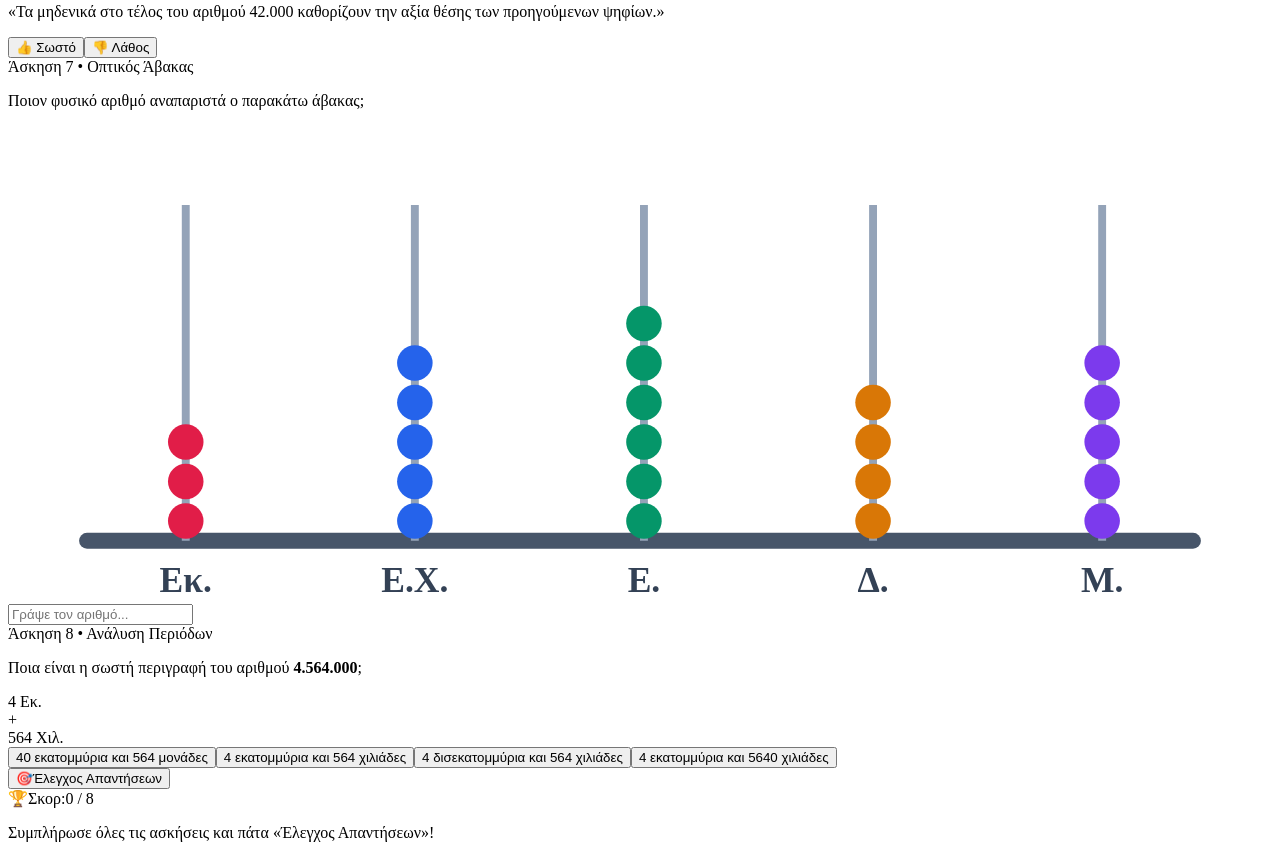
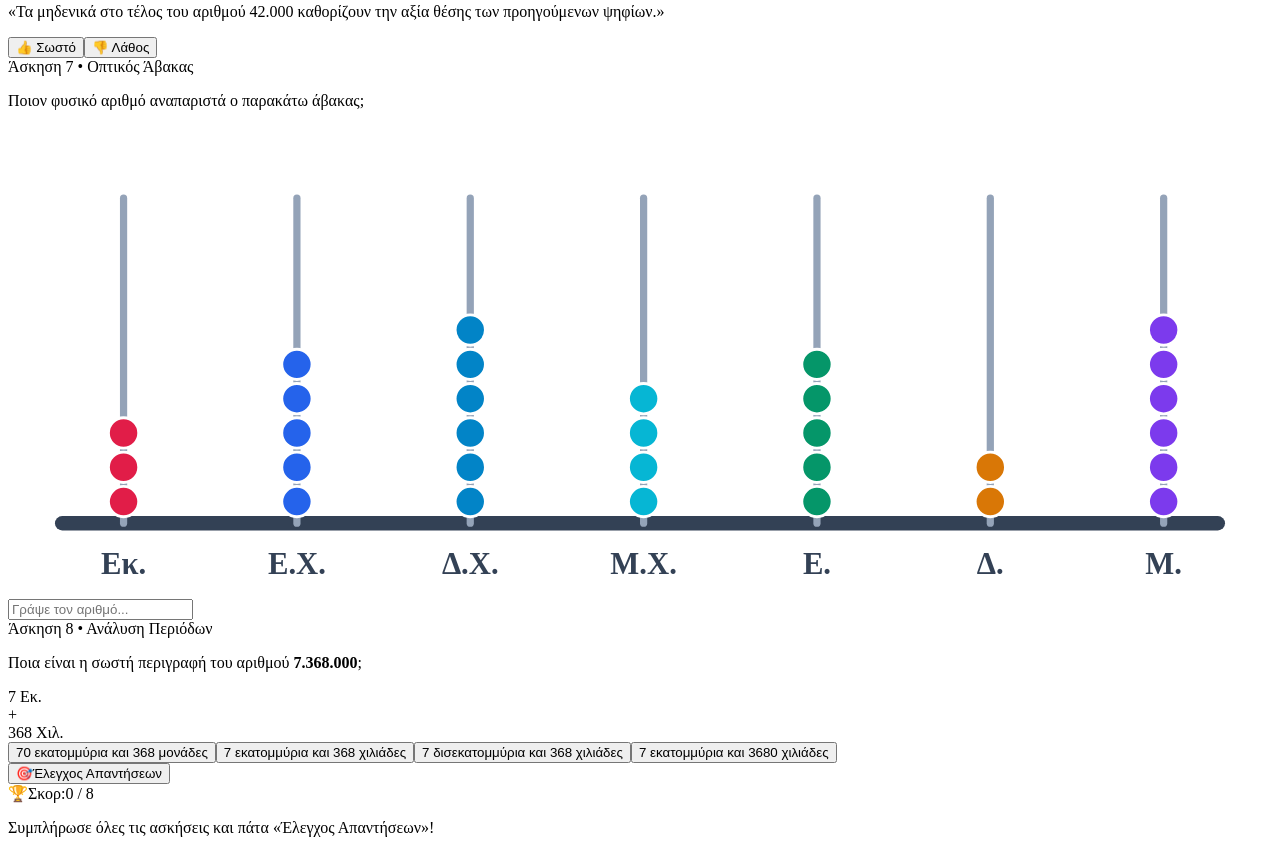
Before and after one commit to gkrimpas-lab/learn-maths-2026, a Next.js app: page /st-dimotikou/01-fysikoi-ask in a window 1280 px wide. Shown: the part 680-1538 px from the top of the page. Built offline with nearby package versions, Linux system fonts and the light colour scheme.

Commit message:
Enhance SVG Abacus with 7 Columns and Labels
Updated the SVG visual for the abacus to include a full 7-column representation with proper labeling and adjusted calculations for value representation.

```diff
--- a/pages/st-dimotikou/01-fysikoi-ask.js
+++ b/pages/st-dimotikou/01-fysikoi-ask.js
@@ -99,19 +99,25 @@ function generateQuestions() {
     ? `Τα μηδενικά στο τέλος του αριθμού ${formatNumber(q6NumberExample)} καθορίζουν την αξία θέσης των προηγούμενων ψηφίων.`
     : `Τα μηδενικά στην αρχή ενός φυσικού αριθμού (π.χ. 00${formatNumber(q6NumberExample)}) αλλάζουν και μεγαλώνουν την αξία του.`;
 
-  // Q7: SVG Visual - Ανάγνωση Άβακα / Θέσεων
-  const q7M = getRandomInt(1, 4);
-  const q7X = getRandomInt(1, 5);
-  const q7E = getRandomInt(1, 6);
-  const q7D = getRandomInt(1, 7);
-  const q7Units = getRandomInt(1, 8);
-  const q7Val = q7M * 1000000 + q7X * 100000 + q7E * 100 + q7D * 10 + q7Units;
+  // Q7: SVG Visual - Πλήρης Άβακας 7 Θέσεων (από Μονάδες έως Εκατομμύρια)
+  const q7M = getRandomInt(1, 4);       // Εκατομμύρια (πάντα > 0)
+  const q7EX = getRandomInt(0, 5);      // Εκατοντάδες Χιλιάδων
+  const q7DX = getRandomInt(0, 6);      // Δεκάδες Χιλιάδων
+  const q7MX = getRandomInt(0, 7);      // Μονάδες Χιλιάδων
+  const q7E = getRandomInt(0, 8);       // Εκατοντάδες
+  const q7D = getRandomInt(0, 8);       // Δεκάδες
+  const q7Units = getRandomInt(1, 9);   // Μονάδες
+
+  const q7Val = q7M * 1000000 + q7EX * 100000 + q7DX * 10000 + q7MX * 1000 + q7E * 100 + q7D * 10 + q7Units;
+
   const q7Columns = [
-    { label: 'Εκ.', count: q7M, color: '#e11d48' },
-    { label: 'Ε.Χ.', count: q7X, color: '#2563eb' },
-    { label: 'Ε.', count: q7E, color: '#059669' },
-    { label: 'Δ.', count: q7D, color: '#d97706' },
-    { label: 'Μ.', count: q7Units, color: '#7c3aed' }
+    { label: 'Εκ.', count: q7M, color: '#e11d48', name: 'Εκατομμύρια' },
+    { label: 'Ε.Χ.', count: q7EX, color: '#2563eb', name: 'Εκατοντάδες Χιλιάδων' },
+    { label: 'Δ.Χ.', count: q7DX, color: '#0284c7', name: 'Δεκάδες Χιλιάδων' },
+    { label: 'Μ.Χ.', count: q7MX, color: '#06b6d4', name: 'Μονάδες Χιλιάδων' },
+    { label: 'Ε.', count: q7E, color: '#059669', name: 'Εκατοντάδες' },
+    { label: 'Δ.', count: q7D, color: '#d97706', name: 'Δεκάδες' },
+    { label: 'Μ.', count: q7Units, color: '#7c3aed', name: 'Μονάδες' }
   ];
 
   // Q8: SVG Visual - Επιλογή σωστής ανάλυσης από διάγραμμα περιόδων
@@ -183,7 +189,7 @@ function generateQuestions() {
       title: 'Οπτικός Άβακας Αξίας Θέσης',
       columns: q7Columns,
       correct: q7Val,
-      explain: `Μετρώντας τις χάντρες: ${q7M} Εκ. + ${q7X} Ε.Χ. + ${q7E} Ε. + ${q7D} Δ. + ${q7Units} Μ. = ${formatNumber(q7Val)}.`
+      explain: `Διαβάζοντας τις χάντρες από αριστερά προς τα δεξιά (βάζοντας 0 στις κενές θέσεις): ${formatNumber(q7Val)}.`
     },
     q8: {
       type: 'mcq',
@@ -345,7 +351,7 @@ export default function FysikoiArithmoiExercisesPage() {
                     value={answers.q1}
                     onChange={(e) => handleInputChange('q1', e.target.value)}
                     placeholder="π.χ. 70000"
-                    className="w-full p-3 bg-white border-2 border-slate-200 rounded-xl font-bold text-center text-lg focus:border-blue-500 outline-none disabled:bg-slate-100"
+                    className="w-full p-3 bg-white border-2 border-slate-200 rounded-xl font-bold text-center text-lg focus:border-blue-500 outline-none disabled:bg-slate-100 font-mono"
                   />
                   {submitted && (
                     <div className={`p-3 rounded-xl text-xs font-medium ${isCorrect('q1') ? 'bg-emerald-100/70 text-emerald-900' : 'bg-rose-100/70 text-rose-900'}`}>
@@ -378,7 +384,7 @@ export default function FysikoiArithmoiExercisesPage() {
                     value={answers.q2}
                     onChange={(e) => handleInputChange('q2', e.target.value)}
                     placeholder="Γράψε τον αριθμό..."
-                    className="w-full p-3 bg-white border-2 border-slate-200 rounded-xl font-bold text-center text-lg focus:border-indigo-500 outline-none disabled:bg-slate-100"
+                    className="w-full p-3 bg-white border-2 border-slate-200 rounded-xl font-bold text-center text-lg focus:border-indigo-500 outline-none disabled:bg-slate-100 font-mono"
                   />
                   {submitted && (
                     <div className={`p-3 rounded-xl text-xs font-medium ${isCorrect('q2') ? 'bg-emerald-100/70 text-emerald-900' : 'bg-rose-100/70 text-rose-900'}`}>
@@ -554,7 +560,7 @@ export default function FysikoiArithmoiExercisesPage() {
                 )}
               </div>
 
-              {/* ΕΡΩΤΗΣΗ 7 */}
+              {/* ΕΡΩΤΗΣΗ 7: Οπτικός Άβακας (Πλήρης με 7 διαδοχικές στήλες) */}
               <div className={`p-6 rounded-3xl border transition-all ${getCardStyle('q7')}`}>
                 <div className="flex justify-between items-center mb-4">
                   <span className="text-xs font-black px-3 py-1 bg-rose-100 text-rose-800 rounded-full">
@@ -568,25 +574,34 @@ export default function FysikoiArithmoiExercisesPage() {
                   Ποιον φυσικό αριθμό αναπαριστά ο παρακάτω άβακας;
                 </p>
 
-                {/* SVG Abacus */}
-                <div className="bg-slate-100 rounded-2xl p-3 mb-4 flex justify-center">
-                  <svg viewBox="0 0 320 120" className="w-full max-w-xs h-28">
-                    <line x1="20" y1="105" x2="300" y2="105" stroke="#475569" strokeWidth="4" strokeLinecap="round" />
+                {/* SVG Complete 7-Column Abacus */}
+                <div className="bg-slate-100 rounded-2xl p-3 mb-4 flex justify-center overflow-x-auto">
+                  <svg viewBox="0 0 350 130" className="w-full max-w-sm h-32">
+                    {/* Base */}
+                    <line x1="15" y1="110" x2="335" y2="110" stroke="#334155" strokeWidth="4" strokeLinecap="round" />
+
                     {questions.q7.columns.map((col, idx) => {
-                      const x = 45 + idx * 58;
+                      const x = 32 + idx * 48;
                       return (
                         <g key={idx}>
-                          <line x1={x} y1="20" x2={x} y2="105" stroke="#94a3b8" strokeWidth="2" />
+                          {/* Rod */}
+                          <line x1={x} y1="20" x2={x} y2="110" stroke="#94a3b8" strokeWidth="2" strokeLinecap="round" />
+
+                          {/* Beads */}
                           {[...Array(col.count)].map((_, beadIdx) => (
                             <circle
                               key={beadIdx}
                               cx={x}
-                              cy={100 - beadIdx * 10}
-                              r="4.5"
+                              cy={104 - beadIdx * 9.5}
+                              r="4.2"
                               fill={col.color}
+                              stroke="#ffffff"
+                              strokeWidth="0.8"
                             />
                           ))}
-                          <text x={x} y="118" fontSize="9" fontWeight="bold" textAnchor="middle" fill="#334155">
+
+                          {/* Class Label */}
+                          <text x={x} y="124" fontSize="8.5" fontWeight="bold" textAnchor="middle" fill="#334155">
                             {col.label}
                           </text>
                         </g>
@@ -602,7 +617,7 @@ export default function FysikoiArithmoiExercisesPage() {
                     value={answers.q7}
                     onChange={(e) => handleInputChange('q7', e.target.value)}
                     placeholder="Γράψε τον αριθμό..."
-                    className="w-full p-3 bg-white border-2 border-slate-200 rounded-xl font-bold text-center text-lg focus:border-rose-500 outline-none disabled:bg-slate-100"
+                    className="w-full p-3 bg-white border-2 border-slate-200 rounded-xl font-bold text-center text-lg focus:border-rose-500 outline-none disabled:bg-slate-100 font-mono"
                   />
                   {submitted && (
                     <div className={`p-3 rounded-xl text-xs font-medium ${isCorrect('q7') ? 'bg-emerald-100/70 text-emerald-900' : 'bg-rose-100/70 text-rose-900'}`}>
```
